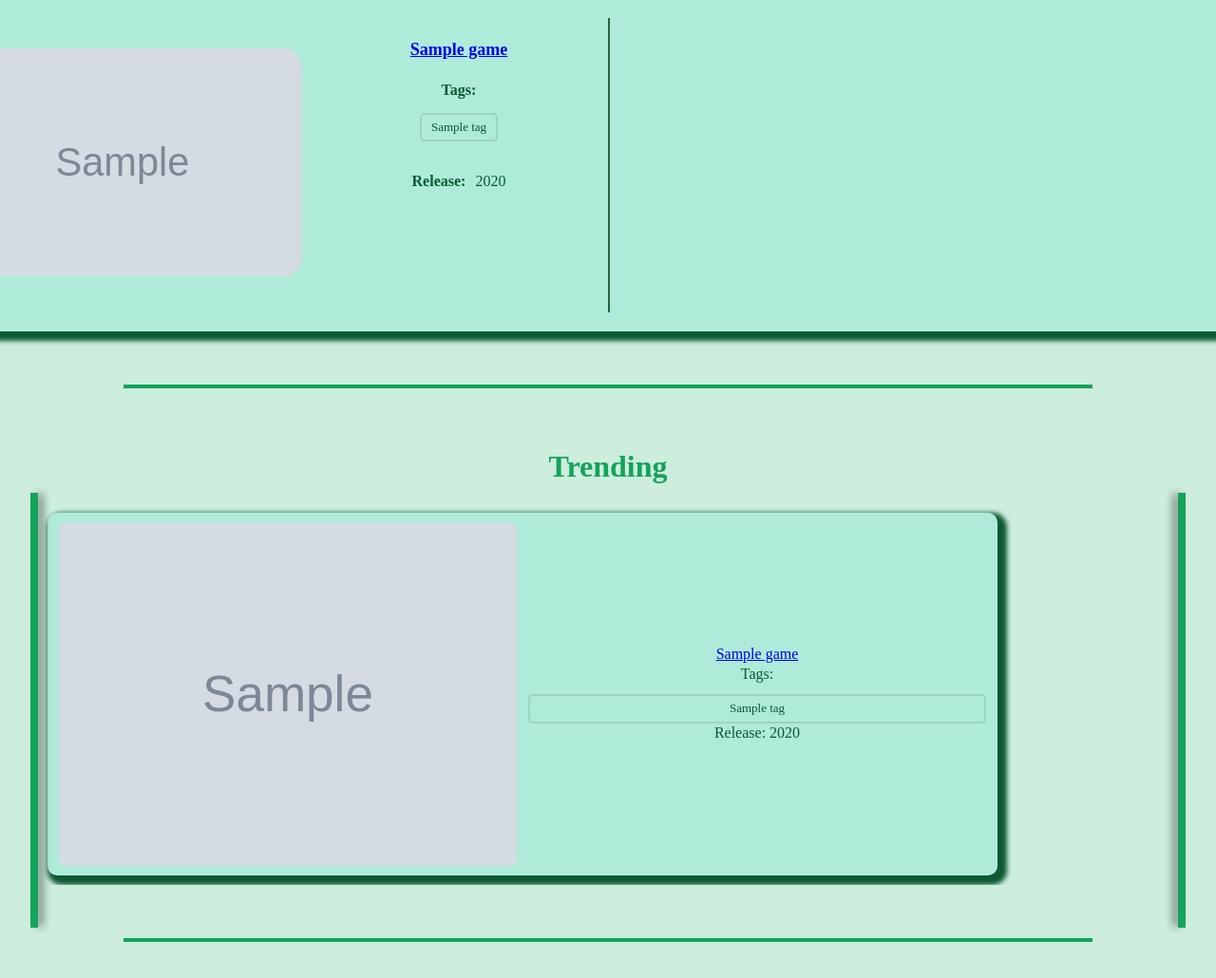
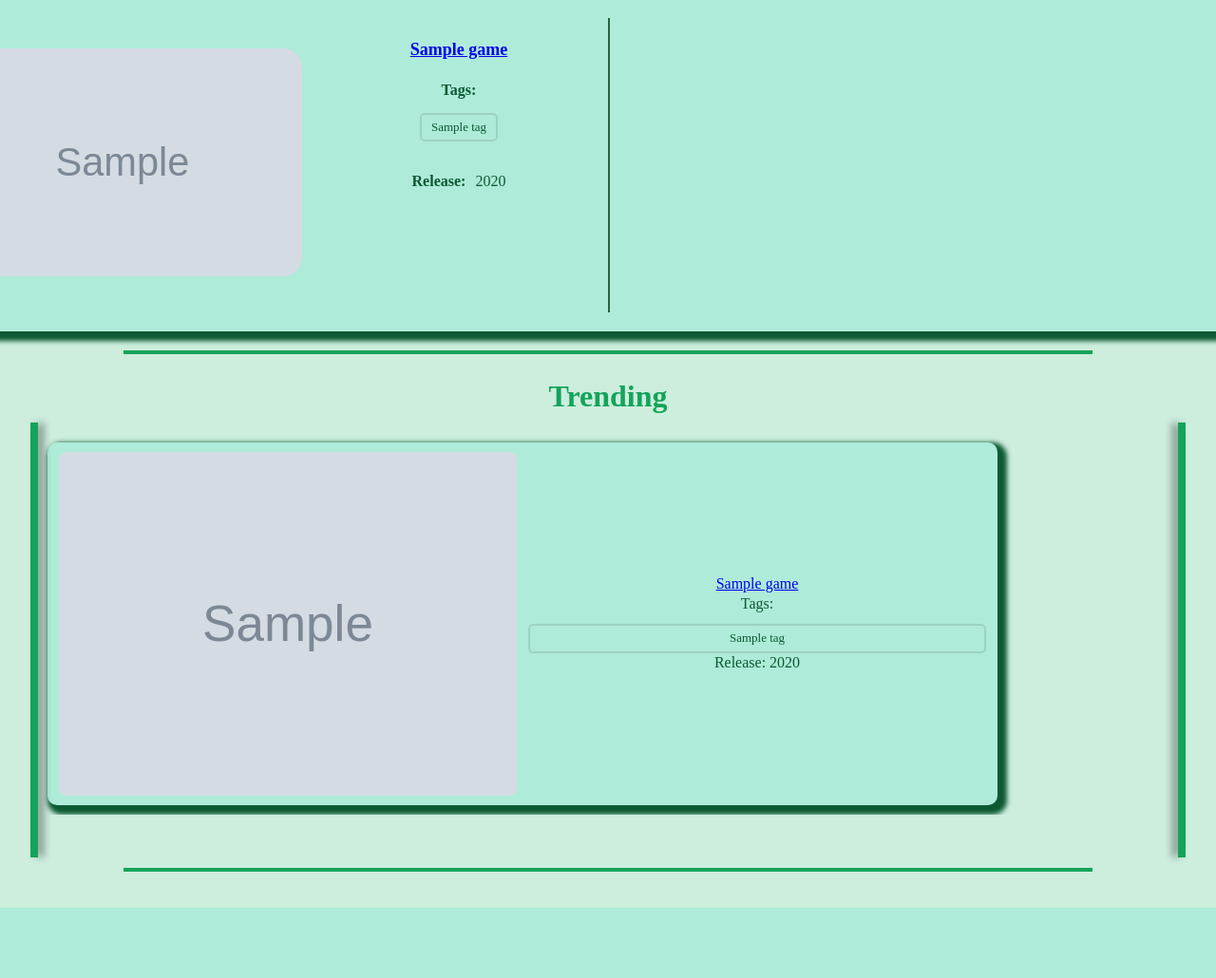
Before and after one commit to WAD2-LB03/WAD2_GroupProject, a Django app: page / in a window 1280 px wide; the page is wider, and only the part inside the window is pictured. Shown: the part 193-1223 px from the top of that part at 95% size. After the commit the page ends 1149 px from the top of that part, so only its background shows below. Run offline with Django 5.2, Linux system fonts and the light colour scheme; tables that the repository leaves empty hold one stand-in row (values such as "Sample post"); grey boxes marked "Sample" are stand-in pictures.

Commit message:
Update index.html

```diff
--- a/templates/gamecritique/index.html
+++ b/templates/gamecritique/index.html
@@ -6,8 +6,10 @@
 {% endblock %}
 
 {% block head_block %}
+<div class="container mt-4">
     <link rel="stylesheet" type="text/css" href="{% static 'stylesheets/index.css' %}?v={% now 'U' %}" />
     <script src="{% static 'scripts/interactivity/sidewaysScroll.js' %}?v={% now 'U' %}" defer></script>
+</div>
 {% endblock %}
 
 {% block body_block %}
@@ -17,7 +19,7 @@
     <h2 class="section_title">Featured Game</h2>
 
     <div class="featured_section">
-        <img class="featured_image"
+        <img class="featured_image img-fluid"
             src="{{ random_game.image_url }}"
             alt="{{ random_game.name }}">
 
@@ -47,14 +49,14 @@
 {% endif %}
 </div>
 
-<br><br><hr><br>
+<hr class="my-5">
 
 <div id="trending_container">
     <h2 class="section_title">Trending</h2>
     <div id="trending_scroll" class="sideways-scroll">
     {% for game in trending_games %}
-        <div class="game-small">
-            <img src="{{ game.image_url }}" alt="{{ game.name }}">
+        <div class="game-small card p-2 shadow-sm rounded">
+            <img src="{{ game.image_url }}" class="img-fluid" alt="{{ game.name }}">
             <div class="gs-info">
                 <span><a href="{% url 'gamecritique:show_game' game.slug %}">{{ game.name}}</a></span>
                 <span>Tags: </span>
@@ -63,7 +65,7 @@
                     <span class="tag_name">{{ tag.name }}</span>
                 {% endfor %}
                 {% if game.tags.count > 5 %}
-                    <span class="tag_name">+{{ game.tags.count|add:"-5" }} more<span>
+                    <span class="tag_name">+{{ game.tags.count|add:"-5" }} more</span>
                 {% endif %}
                 </div></span>
                 <span>Release: {{ game.release_year }}</span>
```
